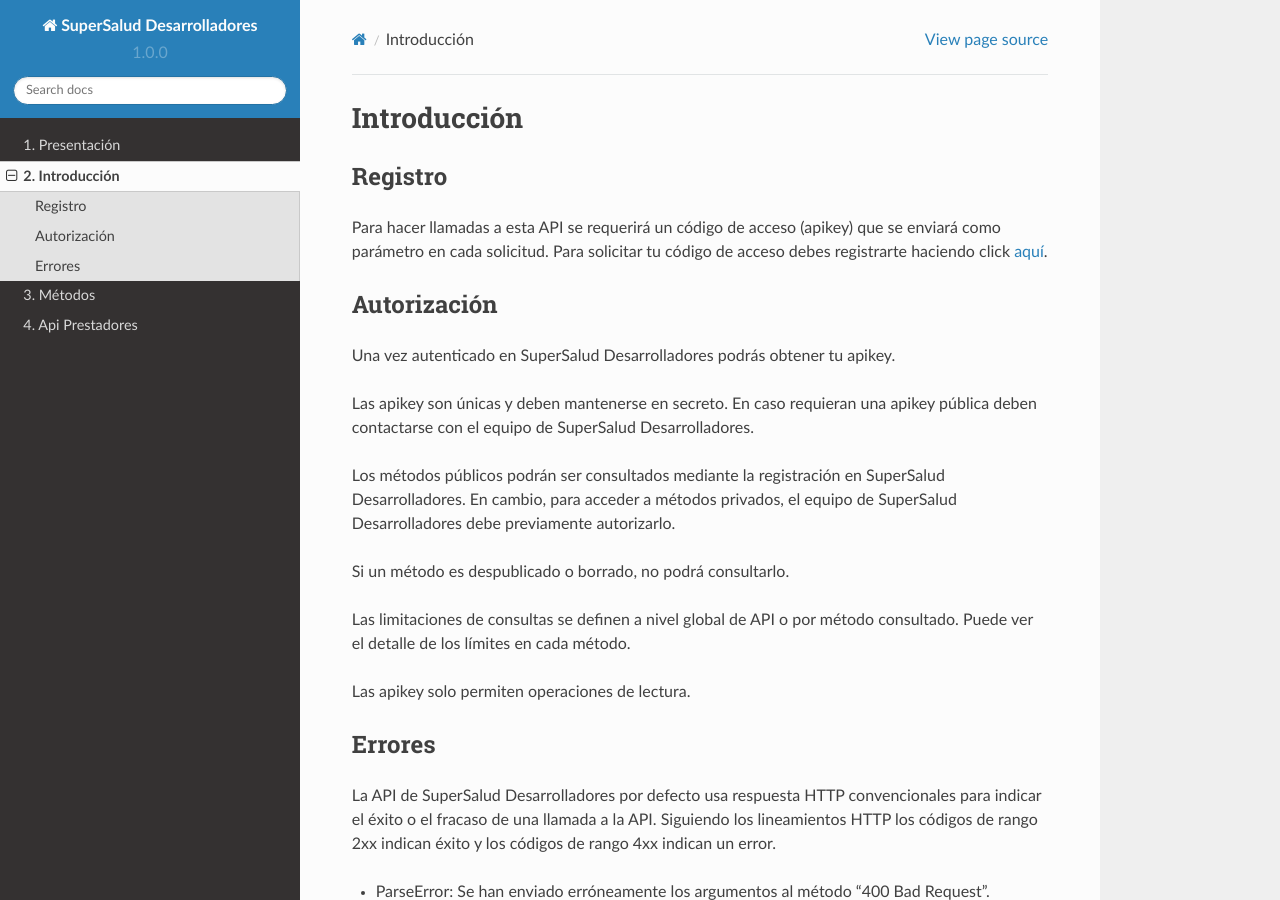
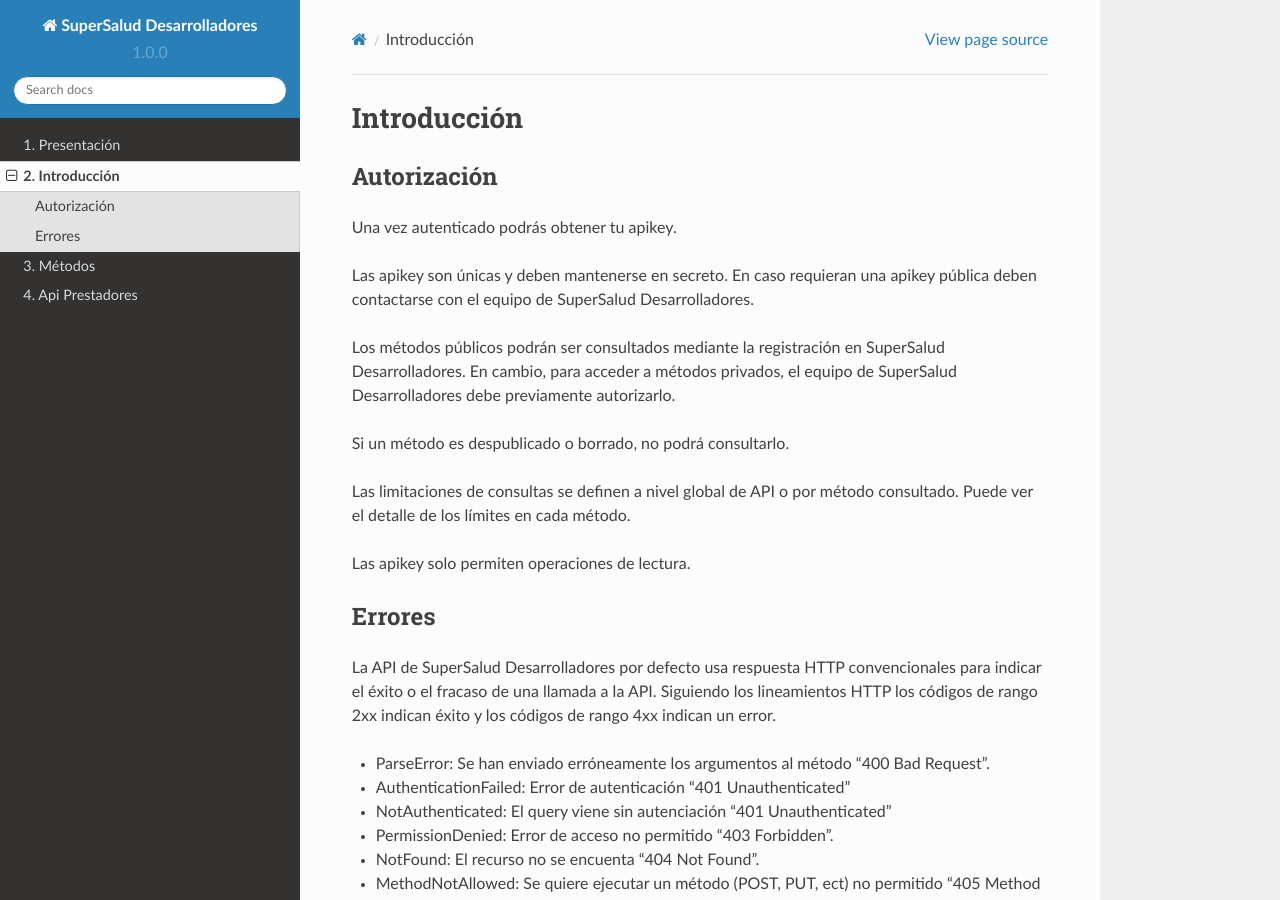
Before and after one commit to roanalisis/docu_prestadores_api, a Sphinx documentation site: the page built from docs/source/_sections/02-intro.rst, in a window 1280 px wide and 900 px high. Built offline with Sphinx 7.4.7 and the Read the Docs theme 2.0.0, drawn with Linux system fonts in a browser that asks for light colours.

Commit message:
Se va la info de regisro y se cambia el correo de contacto

```diff
--- a/docs/_sources/_sections/01-index.rst.txt
+++ b/docs/_sources/_sections/01-index.rst.txt
@@ -11,7 +11,7 @@
 
 El portal SuperSalud Desarrolladores tiene sus sus propias limitaciones respecto a consultas por minuto y totales mensuales. Puede ver el detalle de los límites en cada método.
 
-Ante cualquier duda contactenos a desarrolladores@supersalud.gob.cl para más detalles.
+Ante cualquier duda contactenos a apis-portal@superdesalud.gob.cl para más detalles.
 
 
 Equipo Superintendecia de Salud
--- a/docs/_sources/_sections/02-intro.rst.txt
+++ b/docs/_sources/_sections/02-intro.rst.txt
@@ -1,11 +1,6 @@
 ============
 Introducción
 ============
-
-Registro
-========
-
-Para hacer llamadas a esta API se requerirá un código de acceso (apikey) que se enviará como parámetro en cada solicitud. Para solicitar tu código de acceso debes registrarte haciendo click `aquí <#>`_.
 
 
 Autorización
--- a/docs/source/_sections/01-index.rst
+++ b/docs/source/_sections/01-index.rst
@@ -11,7 +11,7 @@
 
 El portal SuperSalud Desarrolladores tiene sus sus propias limitaciones respecto a consultas por minuto y totales mensuales. Puede ver el detalle de los límites en cada método.
 
-Ante cualquier duda contactenos a desarrolladores@supersalud.gob.cl para más detalles.
+Ante cualquier duda contactenos a apis-portal@superdesalud.gob.cl para más detalles.
 
 
 Equipo Superintendecia de Salud
--- a/docs/source/_sections/02-intro.rst
+++ b/docs/source/_sections/02-intro.rst
@@ -1,17 +1,12 @@
 ============
 Introducción
 ============
-
-Registro
-========
-
-Para hacer llamadas a esta API se requerirá un código de acceso (apikey) que se enviará como parámetro en cada solicitud. Para solicitar tu código de acceso debes registrarte haciendo click `aquí <#>`_.
 
 
 Autorización
 ============
 
-Una vez autenticado en SuperSalud Desarrolladores podrás obtener tu apikey.
+Una vez autenticado podrás obtener tu apikey.
 
 Las apikey son únicas y deben mantenerse en secreto. En caso requieran una apikey pública deben contactarse con el equipo de SuperSalud Desarrolladores.
 
```
Also changed, not shown: docs/_sections/02-intro.html (+4 -4 lines).
